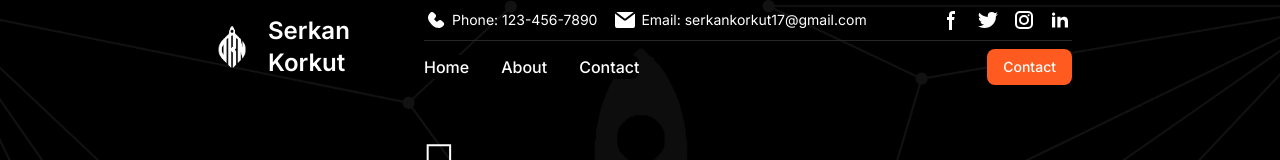
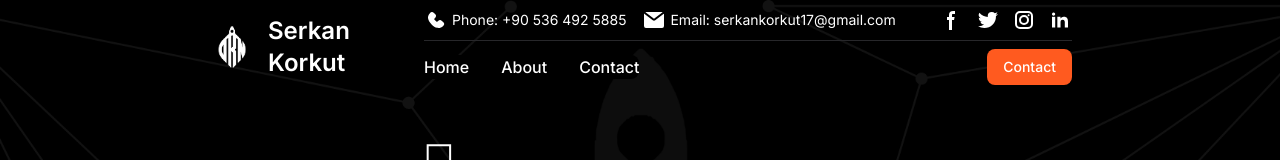
Before and after one commit to serkankorkut17/serkankorkut.dev, a Next.js app: page / in a window 1280 px wide. Shown: the top 160 px of the page. Built offline with nearby package versions, Linux system fonts and the light colour scheme.

Commit message:
nav done

```diff
--- a/src/components/Navigation/NavigationBar.js
+++ b/src/components/Navigation/NavigationBar.js
@@ -37,7 +37,7 @@ const NavigationBar = () => {
                 >
                   <path d="M7.978 4a2.553 2.553 0 0 0-1.926.877C4.233 6.7 3.699 8.751 4.153 10.814c.44 1.995 1.778 3.893 3.456 5.572 1.68 1.679 3.577 3.018 5.57 3.459 2.062.456 4.115-.073 5.94-1.885a2.556 2.556 0 0 0 .001-3.861l-1.21-1.21a2.689 2.689 0 0 0-3.802 0l-.617.618a.806.806 0 0 1-1.14 0l-1.854-1.855a.807.807 0 0 1 0-1.14l.618-.62a2.692 2.692 0 0 0 0-3.803l-1.21-1.211A2.555 2.555 0 0 0 7.978 4Z" />
                 </svg>
-                <p>Phone: {contactInfo.phone}</p>
+                <a className="hover:text-orange-500 transition-colors duration-300" href={contactInfo.phone.link}>Phone: {contactInfo.phone.number}</a>
               </div>
               <div className="flex items-center space-x-1">
                 <svg
@@ -49,13 +49,13 @@ const NavigationBar = () => {
                   <path d="M2.038 5.61A2.01 2.01 0 0 0 2 6v12a2 2 0 0 0 2 2h16a2 2 0 0 0 2-2V6c0-.12-.01-.238-.03-.352l-.866.65-7.89 6.032a2 2 0 0 1-2.429 0L2.884 6.288l-.846-.677Z" />
                   <path d="M20.677 4.117A1.996 1.996 0 0 0 20 4H4c-.225 0-.44.037-.642.105l.758.607L12 10.742 19.9 4.7l.777-.583Z" />
                 </svg>
-                <p>Email: {contactInfo.email}</p>
+                <a className="hover:text-orange-500 transition-colors duration-300" href={contactInfo.email.link}>Email: {contactInfo.email.address}</a>
               </div>
             </div>
             <div className="flex space-x-3">
               <Link href={socialLinks[0].url}>
                 <svg
-                  className="w-6 h-6 text-white"
+                  className="w-6 h-6 text-white hover:text-orange-500 transition-colors duration-300"
                   xmlns="http://www.w3.org/2000/svg"
                   fill="currentColor"
                   viewBox="0 0 24 24"
@@ -69,7 +69,7 @@ const NavigationBar = () => {
               </Link>
               <Link href={socialLinks[1].url}>
                 <svg
-                  className="w-6 h-6 text-white"
+                  className="w-6 h-6 text-white hover:text-orange-500 transition-colors duration-300"
                   xmlns="http://www.w3.org/2000/svg"
                   fill="currentColor"
                   viewBox="0 0 24 24"
@@ -83,7 +83,7 @@ const NavigationBar = () => {
               </Link>
               <Link href={socialLinks[2].url}>
                 <svg
-                  className="w-6 h-6 text-white"
+                  className="w-6 h-6 text-white hover:text-orange-500 transition-colors duration-300"
                   xmlns="http://www.w3.org/2000/svg"
                   fill="none"
                   viewBox="0 0 24 24"
@@ -98,7 +98,7 @@ const NavigationBar = () => {
               </Link>
               <Link href={socialLinks[3].url}>
                 <svg
-                  className="w-6 h-6 text-white"
+                  className="w-6 h-6 text-white hover:text-orange-500 transition-colors duration-300"
                   xmlns="http://www.w3.org/2000/svg"
                   fill="currentColor"
                   viewBox="0 0 24 24"
@@ -121,7 +121,7 @@ const NavigationBar = () => {
               {navLinks.map((link) => (
                 <li key={link.name} className="md:mt-0">
                 <Link href={link.url}>
-                  <span className="hover:text-orange-500 cursor-pointer">
+                  <span className="hover:text-orange-500 transition-colors duration-300 cursor-pointer">
                   {link.name}
                   </span>
                 </Link>
--- a/src/data/nav.json
+++ b/src/data/nav.json
@@ -14,8 +14,14 @@
         }
     ],
     "contactInfo": {
-        "phone": "123-456-7890",
-        "email": "serkankorkut17@gmail.com",
+        "phone": {
+            "number": "+90 536 492 5885",
+            "link": "https://wa.me/905364925885"
+        },
+        "email": {
+            "address": "serkankorkut17@gmail.com",
+            "link": "mailto:serkankorkut17@gmail.com"
+        },
         "address": "1234 Elm St, Springfield, IL 62701"
     },
     "socialLinks": [
```
